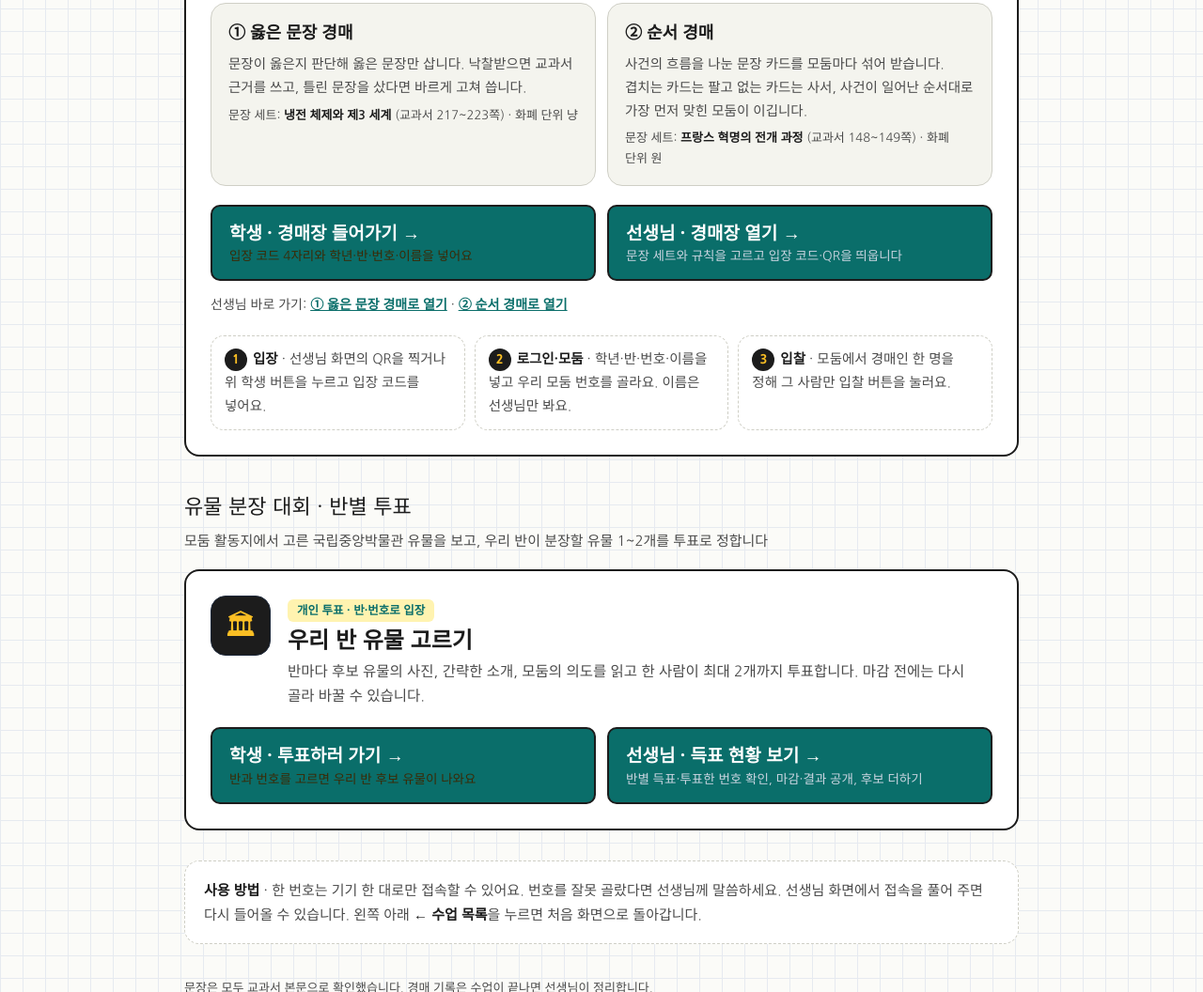
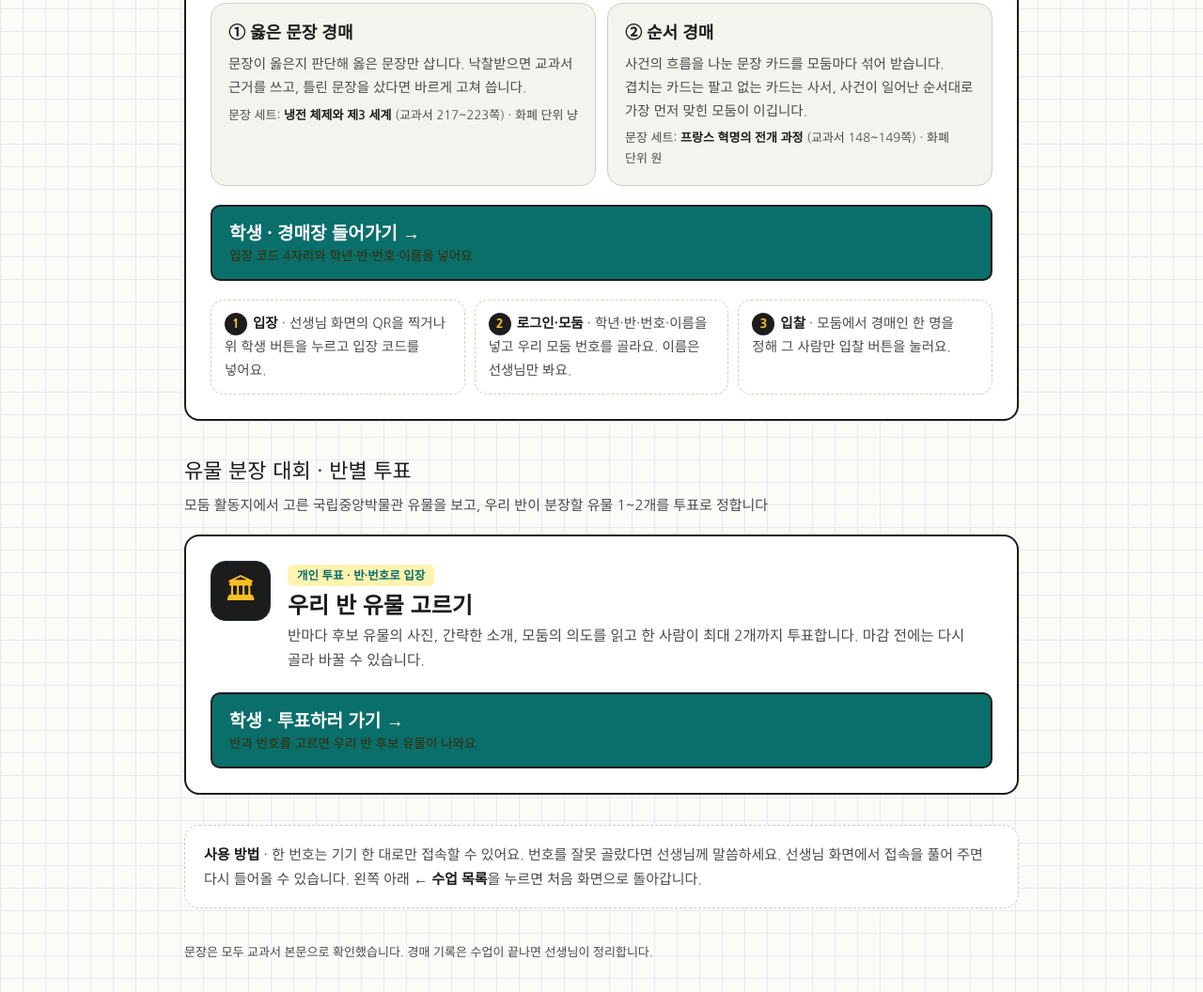
Before and after one commit to cks817s-alt/history1-2nd, a plain HTML site: page tools/index.html in a window 1280 px wide. Shown: the part 1287-2343 px from the top of the page at 94% size. Drawn offline with Linux system fonts and the light colour scheme; a web font is replaced by a local one.

Commit message:
수업 도구 페이지: 선생님용 버튼 빼기 (교사 화면으로 옮김)
Co-Authored-By: Claude Opus 5.5 <noreply@anthropic.com>

```diff
--- a/tools/index.html
+++ b/tools/index.html
@@ -56,7 +56,7 @@ h2.sec{font-weight:900;font-size:22px;margin:36px 0 4px}
 .mode .set{font-size:13px;color:var(--ink-2)}
 .mode .set strong{color:var(--ink)}
 
-.go-row{display:grid;grid-template-columns:repeat(2,minmax(0,1fr));gap:12px;margin-top:20px}
+.go-row{display:grid;grid-template-columns:1fr;gap:12px;margin-top:20px}
 .btn{display:flex;flex-direction:column;gap:2px;text-decoration:none;border-radius:16px;padding:16px 18px;font-weight:900;font-size:19px;line-height:1.35;transition:transform .15s,box-shadow .15s}
 .btn small{font-weight:500;font-size:13.5px}
 .btn:hover,.btn:focus-visible{transform:translateY(-2px);outline:none;box-shadow:var(--shadow)}
@@ -128,10 +128,6 @@ footer{padding:36px 0 72px;color:var(--ink-2);font-size:13px}
         학생 · 퀴즈 들어가기 →
         <small>입장 코드 4자리와 별명만 넣어요 (실명·학번은 받지 않아요)</small>
       </a>
-      <a class="btn teacher" href="../quiz/?host">
-        선생님 · 퀴즈 방 열기 →
-        <small>문제 범위·문제 수·시간을 고르고 입장 코드·QR을 띄웁니다</small>
-      </a>
     </div>
     <ol class="steps">
       <li><b>입장</b> · 선생님 화면의 QR을 찍고 별명을 써요.</li>
@@ -171,12 +167,7 @@ footer{padding:36px 0 72px;color:var(--ink-2);font-size:13px}
         학생 · 경매장 들어가기 →
         <small>입장 코드 4자리와 학년·반·번호·이름을 넣어요</small>
       </a>
-      <a class="btn teacher" href="https://yeoksa-auction-2611.web.app/teacher.html" target="_blank" rel="noopener">
-        선생님 · 경매장 열기 →
-        <small>문장 세트와 규칙을 고르고 입장 코드·QR을 띄웁니다</small>
-      </a>
     </div>
-    <p class="teacher-links">선생님 바로 가기: <a href="https://yeoksa-auction-2611.web.app/teacher.html" target="_blank" rel="noopener">① 옳은 문장 경매로 열기</a> · <a href="https://yeoksa-auction-2611.web.app/teacher.html?mode=order" target="_blank" rel="noopener">② 순서 경매로 열기</a></p>
 
     <ol class="steps">
       <li><b>입장</b> · 선생님 화면의 QR을 찍거나 위 학생 버튼을 누르고 입장 코드를 넣어요.</li>
@@ -202,10 +193,6 @@ footer{padding:36px 0 72px;color:var(--ink-2);font-size:13px}
         학생 · 투표하러 가기 →
         <small>반과 번호를 고르면 우리 반 후보 유물이 나와요</small>
       </a>
-      <a class="btn teacher" href="../artifact-vote/?teacher">
-        선생님 · 득표 현황 보기 →
-        <small>반별 득표·투표한 번호 확인, 마감·결과 공개, 후보 더하기</small>
-      </a>
     </div>
   </article>
 
```
